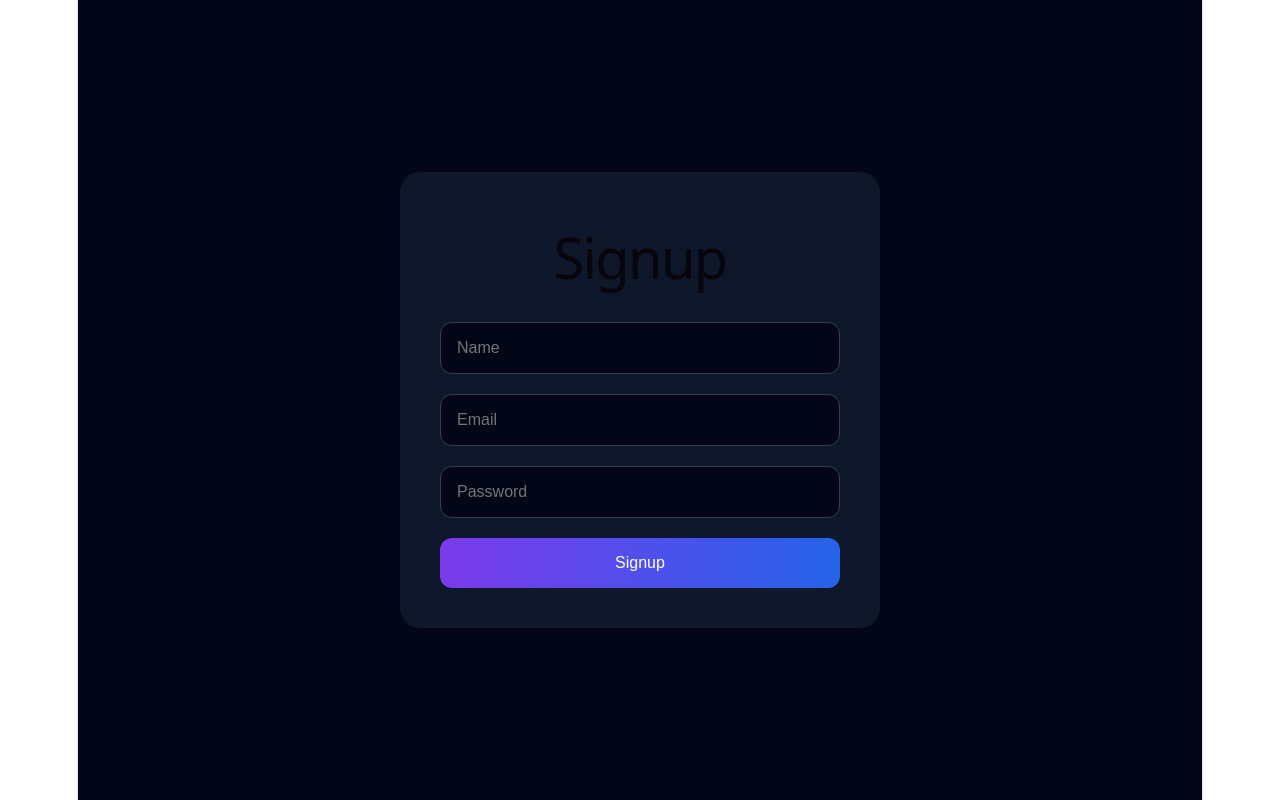
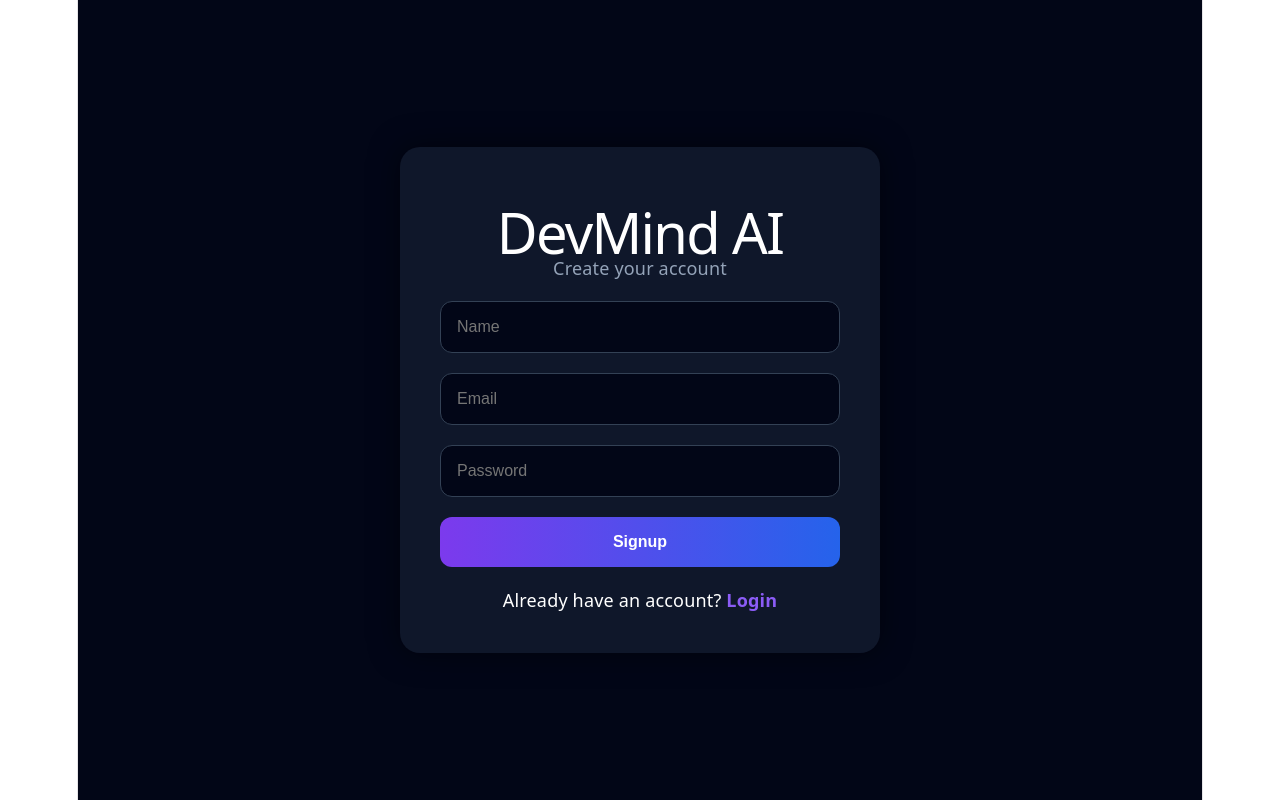
Before and after one commit to AyanGupta25/devmind-ai, a React app in the folder frontend/frontend/: page /signup in a window 1280 px wide. Built offline with nearby package versions, Linux system fonts and the light colour scheme; the HTML template or start-up script is replaced by a standard one.

Commit message:
Fixed auth pages

```diff
--- a/frontend/frontend/src/pages/Signup.jsx
+++ b/frontend/frontend/src/pages/Signup.jsx
@@ -18,14 +18,31 @@ function Signup() {
   const [password, setPassword] =
     useState("")
 
+  const [loading, setLoading] =
+    useState(false)
+
   async function handleSignup() {
 
+    if (
+      !name ||
+      !email ||
+      !password
+    ) {
+
+      alert("Please fill all fields")
+
+      return
+
+    }
+
     try {
+
+      setLoading(true)
 
       const response =
         await fetch(
 
-          "http://localhost:5000/api/auth/signup",
+          `${import.meta.env.VITE_API_URL}/api/auth/signup`,
 
           {
 
@@ -53,21 +70,31 @@ function Signup() {
       const data =
         await response.json()
 
-      console.log(data)
+      if (!response.ok) {
 
-      localStorage.setItem(
+        alert(
+          data.message || "Signup failed"
+        )
 
-        "token",
+        setLoading(false)
 
-        data.token
+        return
 
-      )
+      }
 
-      navigate("/dashboard")
+      alert("Signup successful")
+
+      navigate("/")
 
     } catch (error) {
 
       console.log(error)
+
+      alert("Server error")
+
+    } finally {
+
+      setLoading(false)
 
     }
 
@@ -79,9 +106,13 @@ function Signup() {
 
       <div style={styles.card}>
 
-        <h1>
-          Signup
+        <h1 style={styles.title}>
+          DevMind AI
         </h1>
+
+        <p style={styles.subtitle}>
+          Create your account
+        </p>
 
         <input
 
@@ -137,11 +168,37 @@ function Signup() {
 
           style={styles.button}
 
+          disabled={loading}
+
         >
 
-          Signup
+          {
+            loading
+              ? "Loading..."
+              : "Signup"
+          }
 
         </button>
+
+        <p style={styles.text}>
+
+          Already have an account?{" "}
+
+          <span
+
+            onClick={() =>
+              navigate("/")
+            }
+
+            style={styles.link}
+
+          >
+
+            Login
+
+          </span>
+
+        </p>
 
       </div>
 
@@ -181,7 +238,30 @@ const styles = {
 
     gap: "20px",
 
-    width: "400px"
+    width: "400px",
+
+    boxShadow:
+      "0 0 30px rgba(0,0,0,0.5)"
+
+  },
+
+  title: {
+
+    color: "white",
+
+    textAlign: "center",
+
+    marginBottom: "0px"
+
+  },
+
+  subtitle: {
+
+    color: "#94a3b8",
+
+    textAlign: "center",
+
+    marginTop: "-10px"
 
   },
 
@@ -197,7 +277,9 @@ const styles = {
 
     color: "white",
 
-    fontSize: "16px"
+    fontSize: "16px",
+
+    outline: "none"
 
   },
 
@@ -216,7 +298,27 @@ const styles = {
 
     fontSize: "16px",
 
-    cursor: "pointer"
+    cursor: "pointer",
+
+    fontWeight: "bold"
+
+  },
+
+  text: {
+
+    color: "white",
+
+    textAlign: "center"
+
+  },
+
+  link: {
+
+    color: "#8b5cf6",
+
+    cursor: "pointer",
+
+    fontWeight: "bold"
 
   }
 
```
